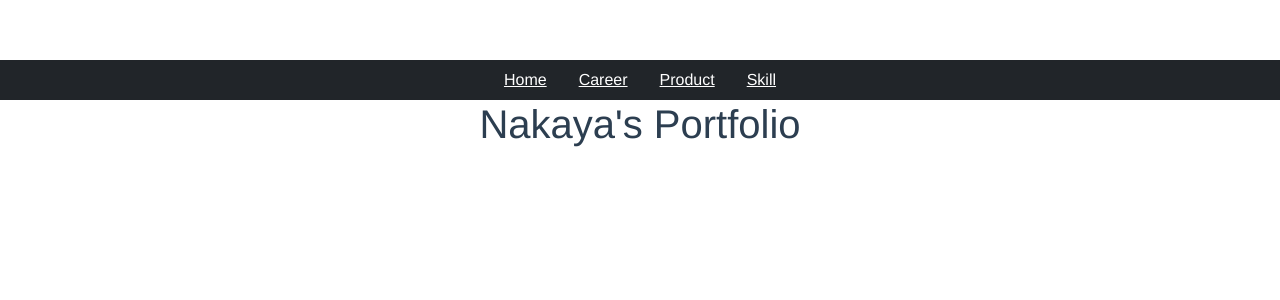
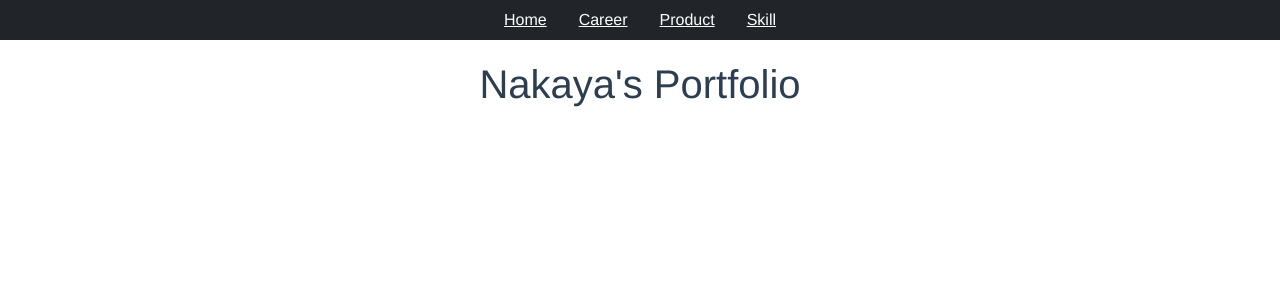
Before and after one commit to takato256/portfolio, a Vue app: page / in a window 1280 px wide. Shown: the top 300 px of the page. Built offline with nearby package versions, Linux system fonts and the light colour scheme.

Commit message:
[変更] headerの位置を一番上に変更

```diff
--- a/src/components/myheader.vue
+++ b/src/components/myheader.vue
@@ -1,6 +1,6 @@
 <template>
     <div>
-      <nav class="navbar navbar-expand-lg navbar-dark bg-dark">
+      <nav class="navbar navbar-expand-lg navbar-dark bg-dark fixed-top">
         <div class="mx-auto d-flex">
           <div class="collapse navbar-collapse" id="navbarSupportedContent">
             <ul class="navbar-nav">
```
